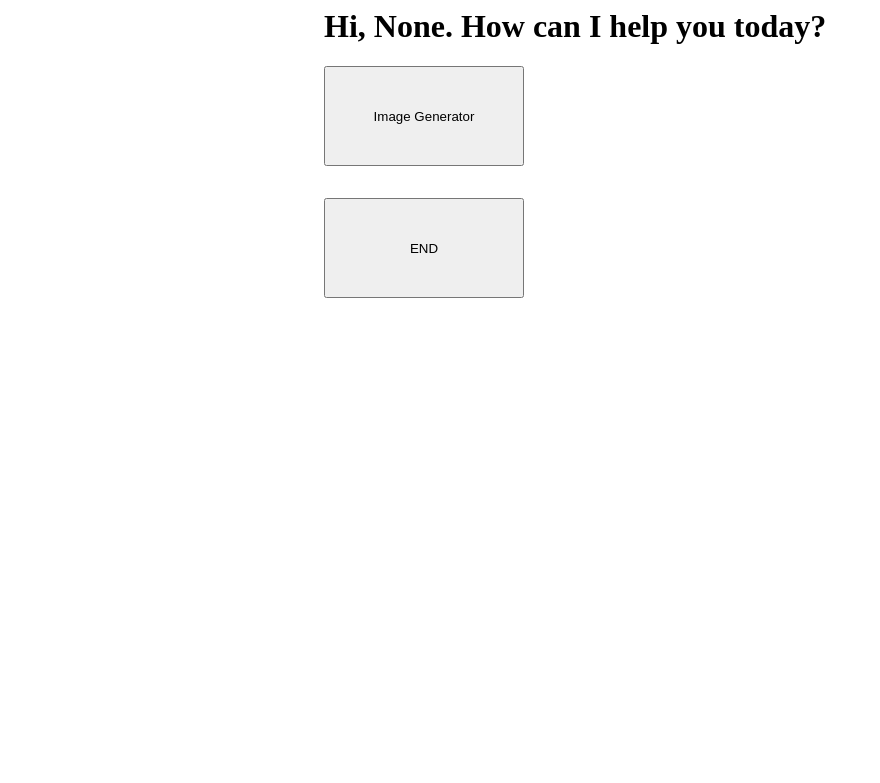
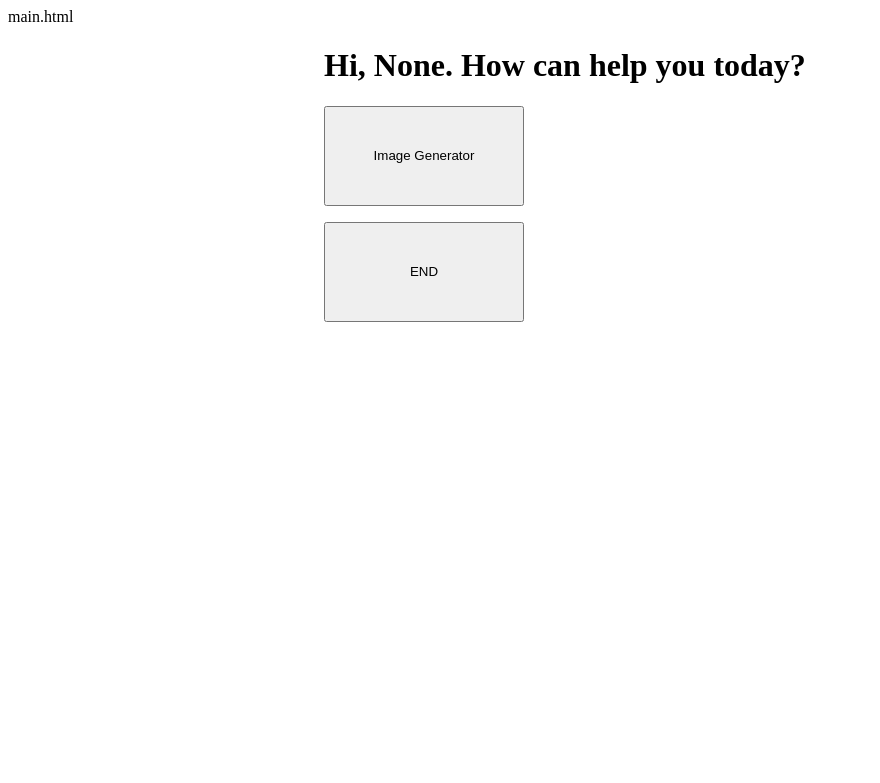
Before and after one commit to 194377/rpa-19t, a Flask app: page /main in a window 1280 px wide. Shown: the top 783 px of the page, without its empty margins (0-880 px from the left). Run offline with Flask 3, Linux system fonts and the light colour scheme.

Commit message:
Update main.html

```diff
--- a/templates/main.html
+++ b/templates/main.html
@@ -1,19 +1,17 @@
+main.html
 <style>
-.container{width:100%;margin:auto}
-@media (min-width:600px){.container{width: 80%;}}
-@media (min-width:768px){.container{width: 60%;}}
-@media (min-width:1024px){.container{width: 50%;}}
+    .container{width:100%;margin:auto}
+    @media (min-width:600px) {.container{width: 80%;}}
+    @media (min-width:768px) {.container{width: 60%;}}
+    @media (min-width:1024px) {.container{width: 50%;}}
 </style>
 
 <div class="container">
-
-<h1>Hi, {{r}}. How can I help you today?<h1>
-<form action="/image_gpt"method="post">
-
+<h1>Hi, {{r}}. How can help you today?</h1>
+<form action="/image_gpt" method="post">
     <input type = "submit" value="Image Generator" style="width:200px;height:100px;">
 </form>
-    <form action="/end"method="post">
-
+<form action="/end" method="post">
     <input type = "submit" value="END" style="width:200px;height:100px;">
- </form>
+</form>
 </div>
```
